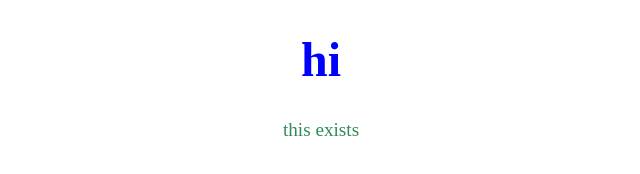
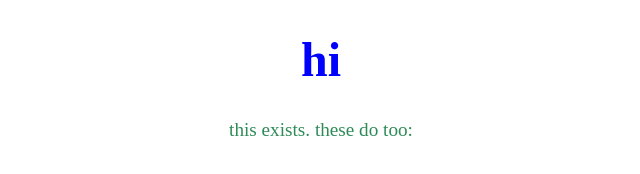
Before and after one commit to FwedwicDedwick/fuzzy-rotary-phone, a plain HTML site: page index.html in a window 1280 px wide. Shown: the whole page, without its empty margins (319-959 px from the left). Drawn offline with Linux system fonts and the light colour scheme.

Commit message:
Update index.html

```diff
--- a/index.html
+++ b/index.html
@@ -26,7 +26,11 @@ hi
 </h1>
 
 <p>
-this exists
+this exists.
+
+  these do too:
+
+
 </p>
 
 </body>
```
